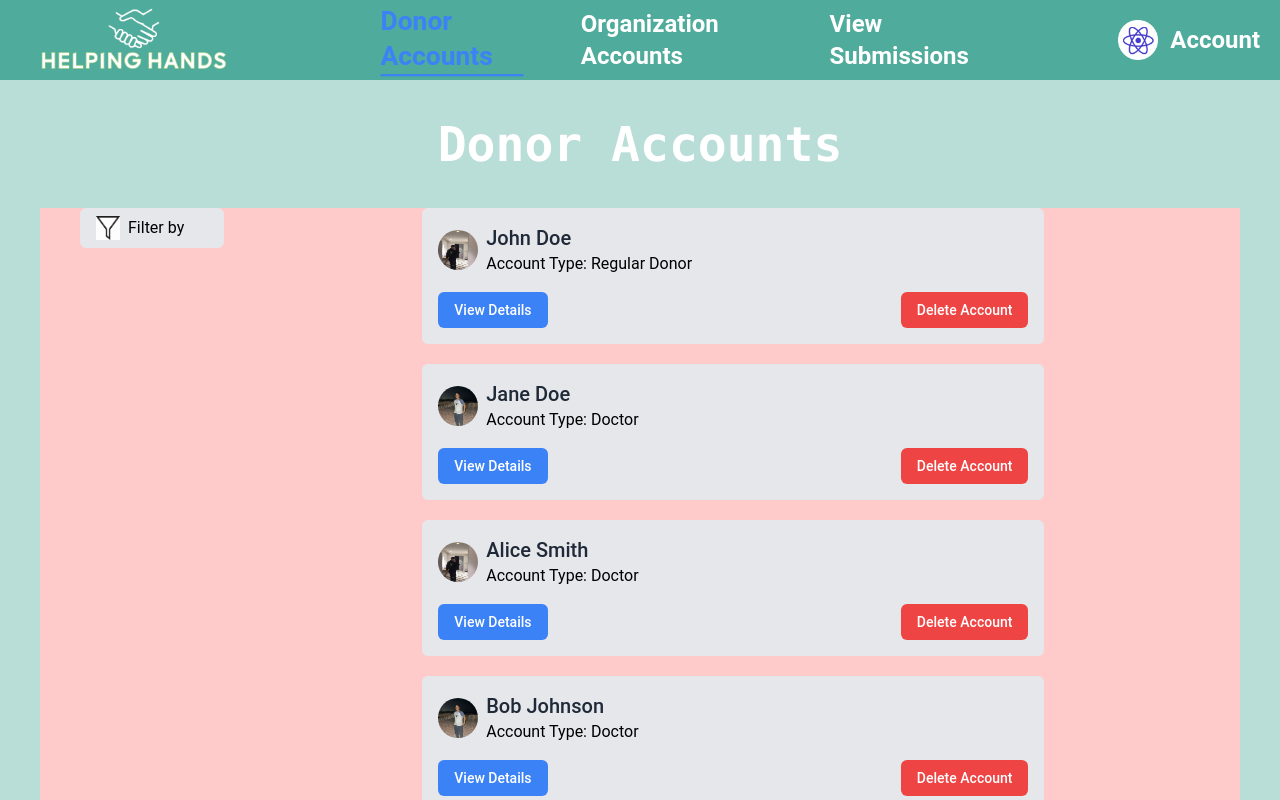
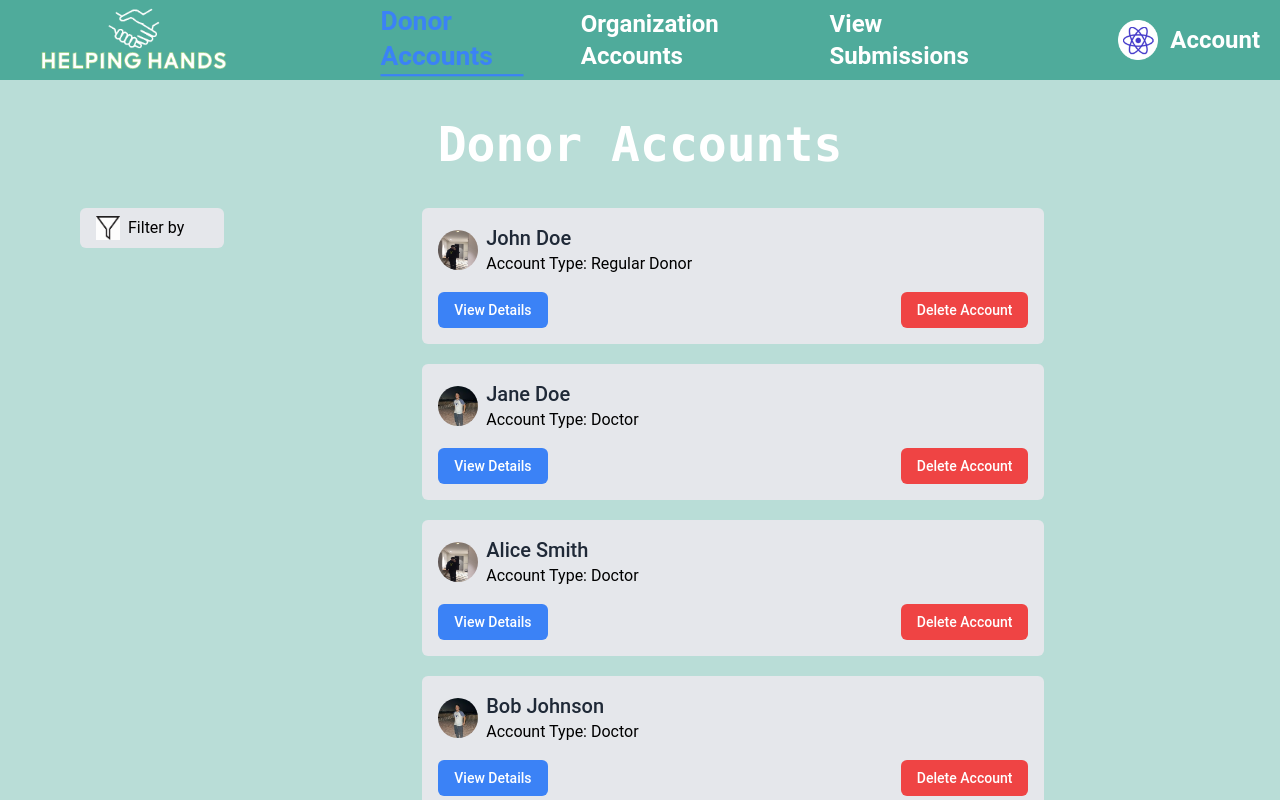
Before and after one commit to MohamedEmadFahmy/Helping-Hands, a React (Vite) app: page /admin/donor-accounts in a window 1280 px wide. Shown: the top 800 px of the page. Built offline with nearby package versions, Linux system fonts and the light colour scheme.

Commit message:
test commit

```diff
--- a/src/pages/AdminDonorAccounts.jsx
+++ b/src/pages/AdminDonorAccounts.jsx
@@ -32,7 +32,7 @@
 			<h1 className="text-5xl font-bold text-center font-mono text-white">
 				Donor Accounts
 			</h1>
-			<div className="w-full flex bg-red-200 justify-between p-10 pt-0">
+			<div className="w-full flex justify-between p-10 pt-0">
 				<div className="">
 					<button
 						className="flex items-center px-4 py-2 rounded-md bg-gray-200 hover:bg-gray-300 focus:outline-none focus:ring-1 focus:ring-blue-500"
```
